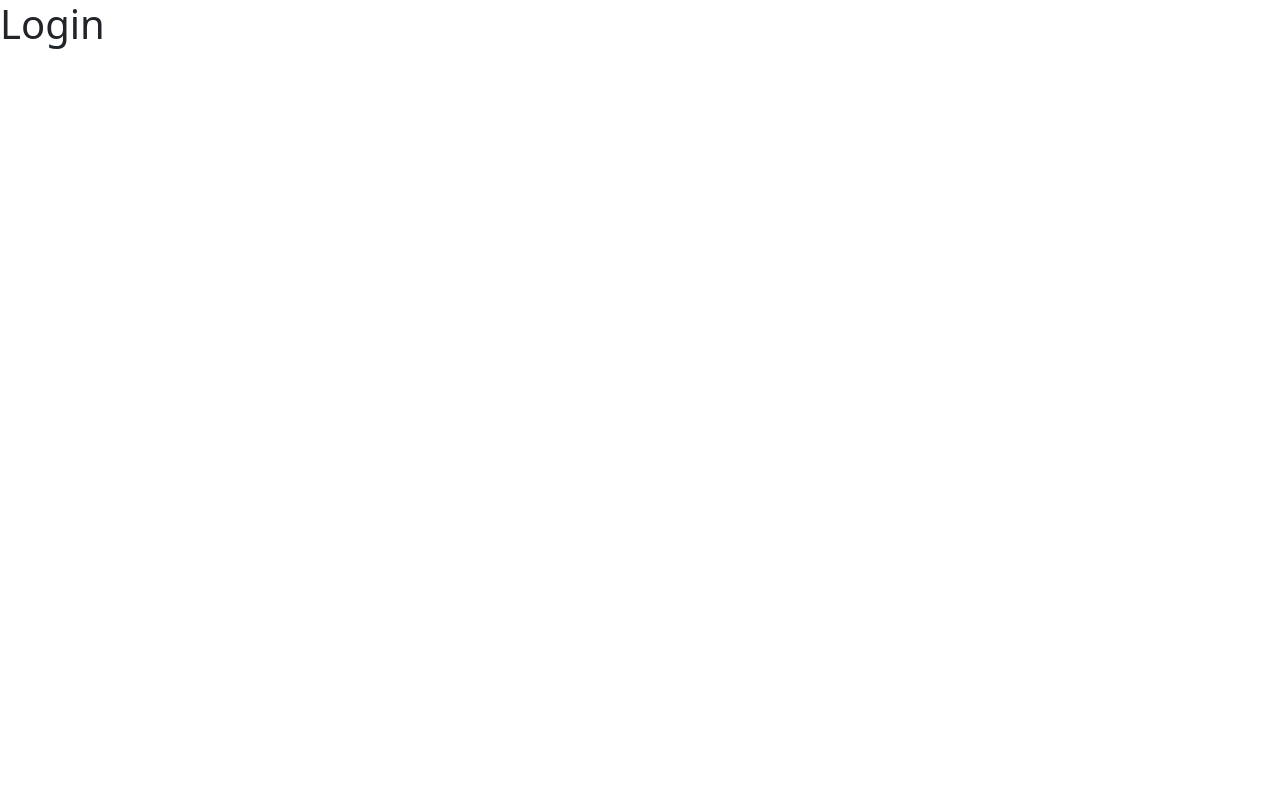
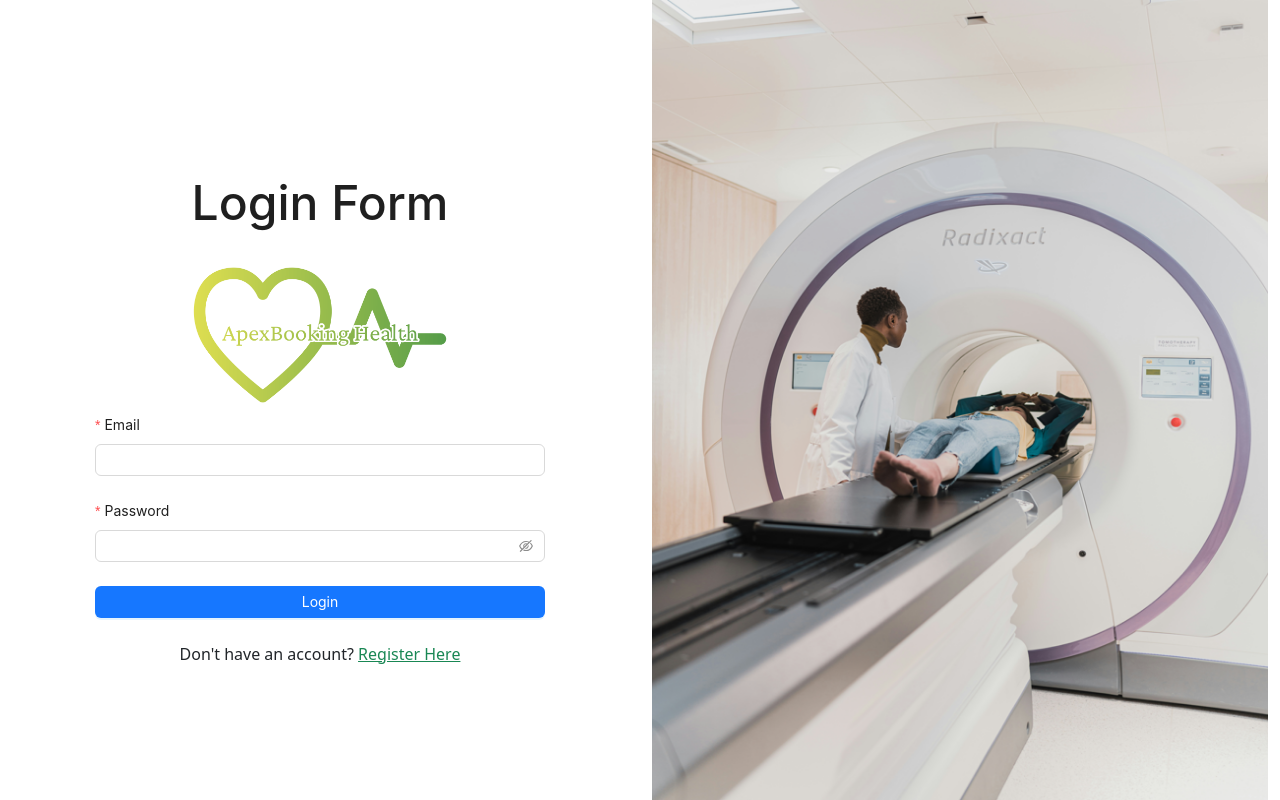
Before and after one commit to chris9753/sunshine-health, a React (Create React App) app in the folder client/: page /login in a window 1280 px wide. Built offline with nearby package versions, Linux system fonts and the light colour scheme.

Commit message:
client/src/Pages/LoginPage/jsx- Login page created successfully.

```diff
--- a/client/src/Pages/LoginPage.jsx
+++ b/client/src/Pages/LoginPage.jsx
@@ -1,7 +1,100 @@
+import { Form, Input, Button } from "antd";
+import { Link } from "react-router-dom";
+import logo from "../Assets/logo.png";
+import logLogo from "../Assets/log-logo.png";
+
 const LoginPage = () => {
+  const onFinish = (values) => {
+    console.log("Received values:", values);
+  };
+
+  //Password Validation
+  const validatePassword = async (rule, value) => {
+    const regex = /^(?=.*[a-z])(?=.*[A-Z])(?=.*\d)[a-zA-Z\d]{6,}$/;
+    if (!value || regex.test(value)) {
+      return Promise.resolve();
+    } else {
+      return Promise.reject(
+        "Password must contain at least 6 characters, including one uppercase letter, one lowercase letter, and one number."
+      );
+    }
+  };
   return (
     <>
-      <h1>Login</h1>
+      <div className="container-fluid">
+        <div className="row">
+          <div className="col-md-6 order-md-2">
+            <img src={logLogo} className="w-100 vh-100" alt={logLogo} />
+          </div>
+          <div className="col-md-6 order-md-1 d-flex align-items-center">
+            <div className="container mt-5">
+              <Form
+                name="login-form"
+                onFinish={onFinish}
+                layout="vertical"
+                className="login-form"
+              >
+                <h2 className="text-center fw-medium display-5 mb-4">
+                  Login Form
+                </h2>
+                <div className="d-flex mx-auto justify-content-center w-75">
+                  <img src={logo} className="w-75" alt={logo} />
+                </div>
+
+                <Form.Item
+                  label="Email"
+                  name="email"
+                  rules={[
+                    {
+                      type: "email",
+                      message: "Please enter a valid email!",
+                    },
+                    {
+                      required: true,
+                      message: "Please input your email!",
+                    },
+                  ]}
+                >
+                  <Input />
+                </Form.Item>
+
+                <Form.Item
+                  label="Password"
+                  name="password"
+                  rules={[
+                    {
+                      required: true,
+                      message: "Please input your password!",
+                    },
+                    {
+                      validator: validatePassword,
+                    },
+                  ]}
+                >
+                  <Input.Password />
+                </Form.Item>
+
+                <Form.Item>
+                  <Button
+                    className="w-100 btn-primary"
+                    type="primary"
+                    htmlType="submit"
+                  >
+                    Login
+                  </Button>
+                </Form.Item>
+              </Form>
+
+              <div className="text-center mt-3 mb-2">
+                Don't have an account?{" "}
+                <Link to="/register" className="text-success fw-medium">
+                  Register Here
+                </Link>
+              </div>
+            </div>
+          </div>
+        </div>
+      </div>
     </>
   );
 };
--- a/client/src/index.css
+++ b/client/src/index.css
@@ -2,7 +2,7 @@
   max-width: 450px;
   margin: auto;
 }
-
-.text-center {
-  text-align: center;
+.login-form {
+  max-width: 450px;
+  margin: auto;
 }
```
Also changed, not shown: client/src/Assets/log-logo.png.
